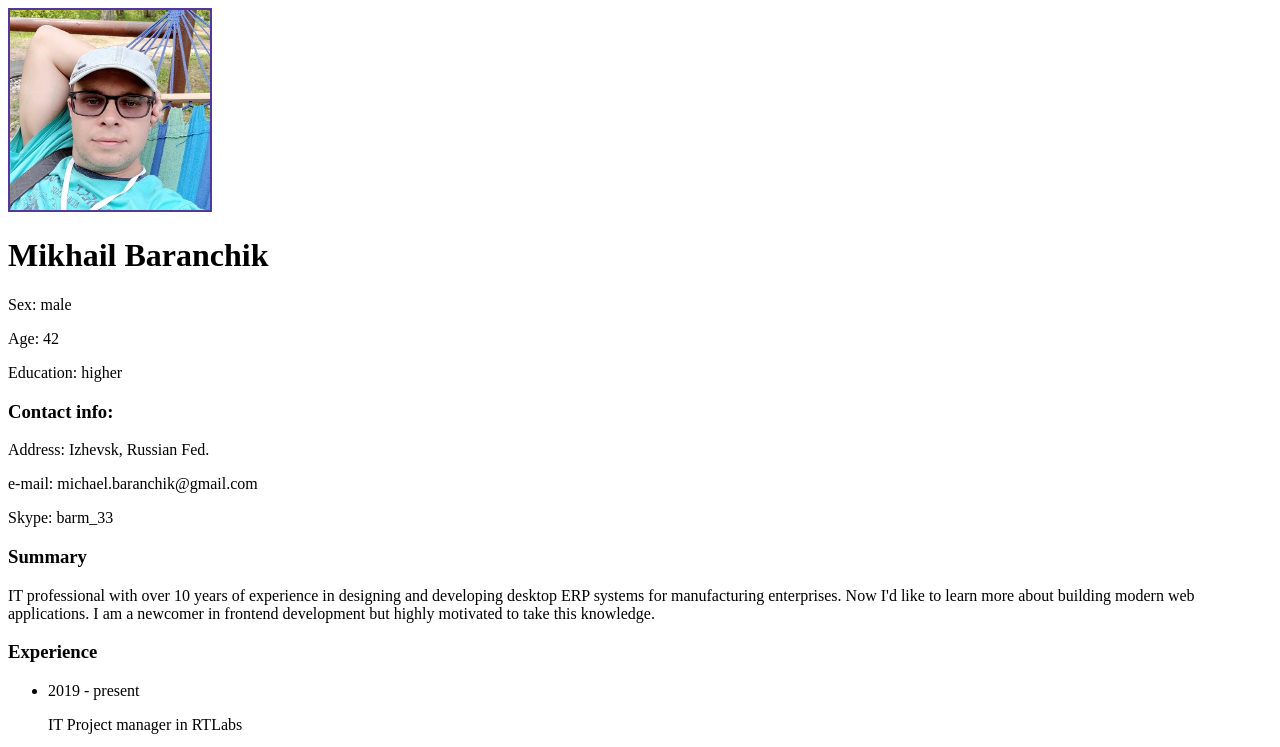
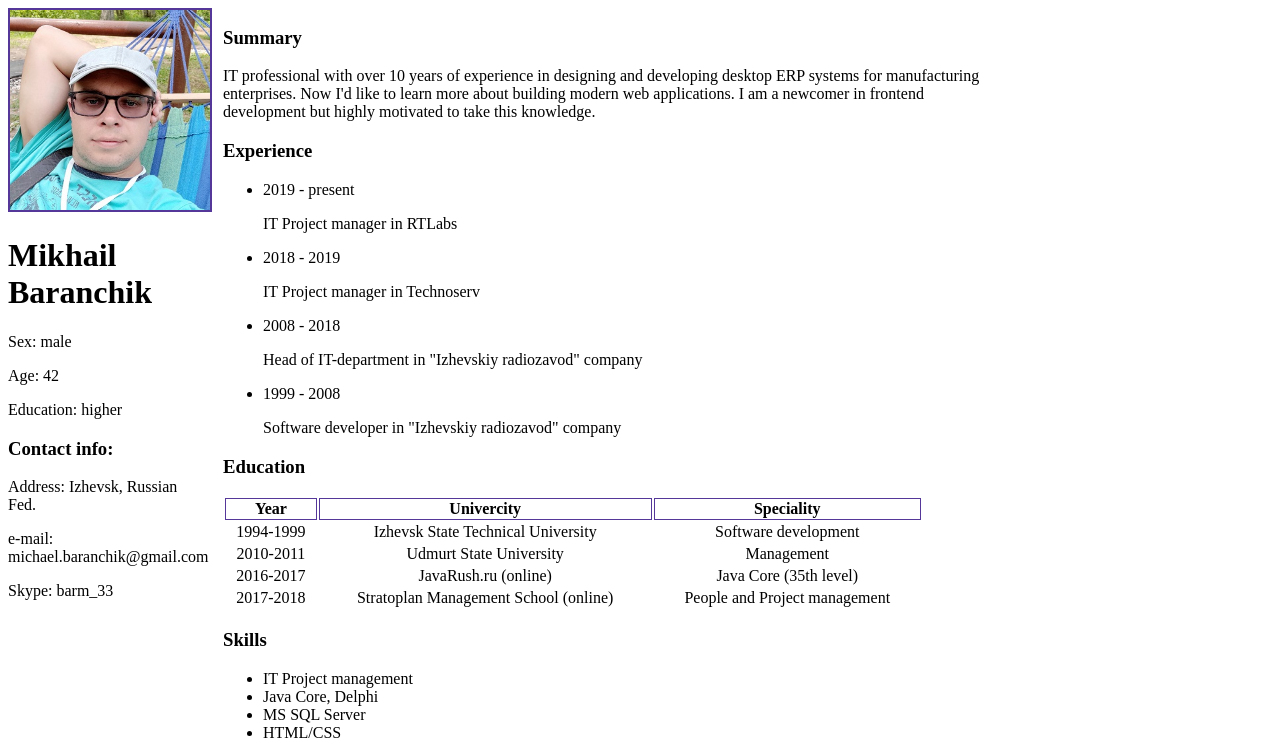
Before and after one commit to mb00mer/rsschool-cv, a plain HTML site: page index.html in a window 1280 px wide. Shown: the top 747 px of the page. Drawn offline with Linux system fonts and the light colour scheme.

Commit message:
feat: style html by css

```diff
--- a/index.html
+++ b/index.html
@@ -11,8 +11,8 @@
         <div class="photo">
           <img src="./img/cv_photo_small.jpg" width=300 height=300 alt="Photo">
         </div>
-        <h1>Mikhail Baranchik</h1>
         <div class="about">
+          <h1>Mikhail Baranchik</h1>
           <p>Sex: male</p>
           <p>Age: 42</p>
           <p>Education: higher</p>
--- a/style/style.css
+++ b/style/style.css
@@ -1,6 +1,33 @@
+.container {
+  display: grid;
+  width: 1000px;
+  grid-template: 1fr 1fr 1fr / 200px 1fr;
+  grid-gap: 10px 15px;
+}
+
+.photo {
+  grid-area: 1 / 1 / 3 / 2;
+}
+
+.about {
+  grid-area: 1 / 2 / 2 / 3;
+}
+
 .photo img {
-    border: 2pt solid rgb(84, 55, 153);
-    width: 200px;
-    height: 200px;
+  border: 2pt solid rgb(84, 55, 153);
+  width: 200px;
+  height: 200px;
+}
 
+.education table {
+  width: 700px;
 }
+
+.education th {
+  border: 1px solid rgb(84, 55, 153);
+  text-align: center;
+}
+
+.education td {
+  text-align: center;
+}
```
